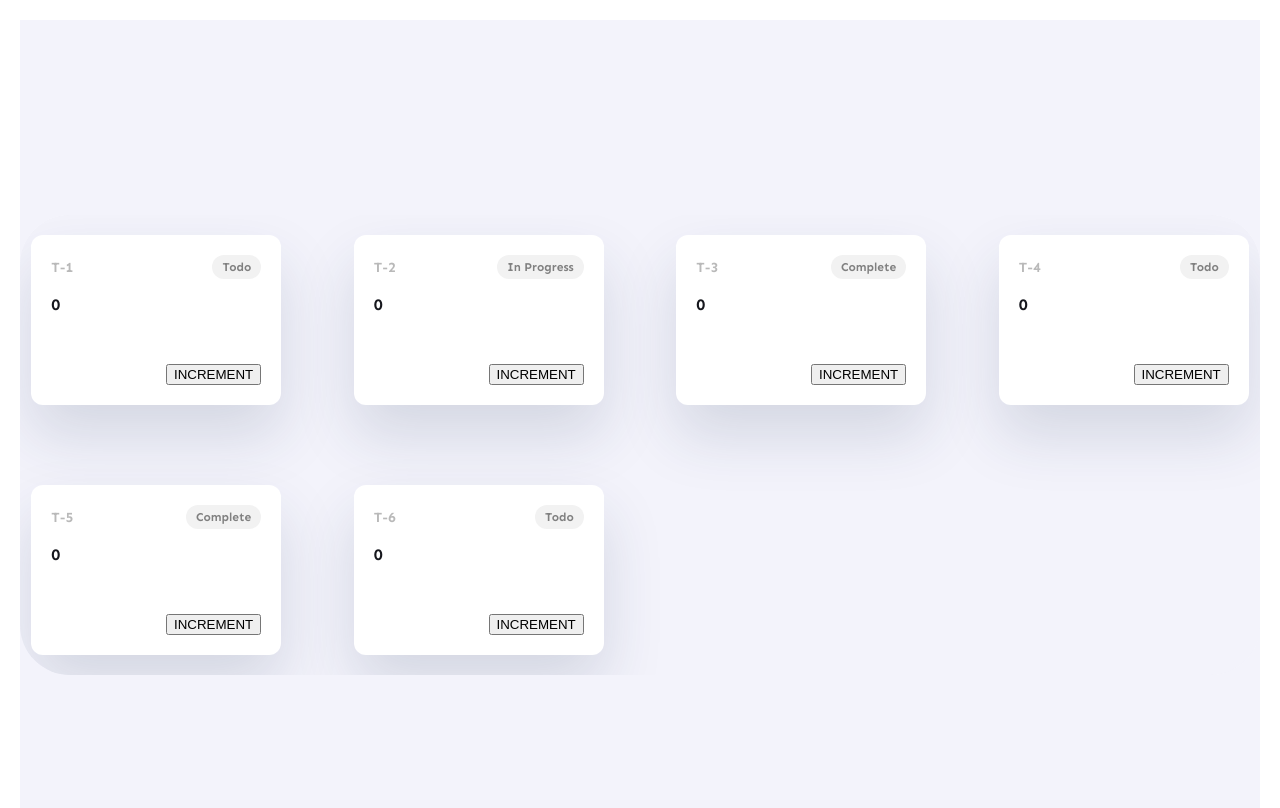
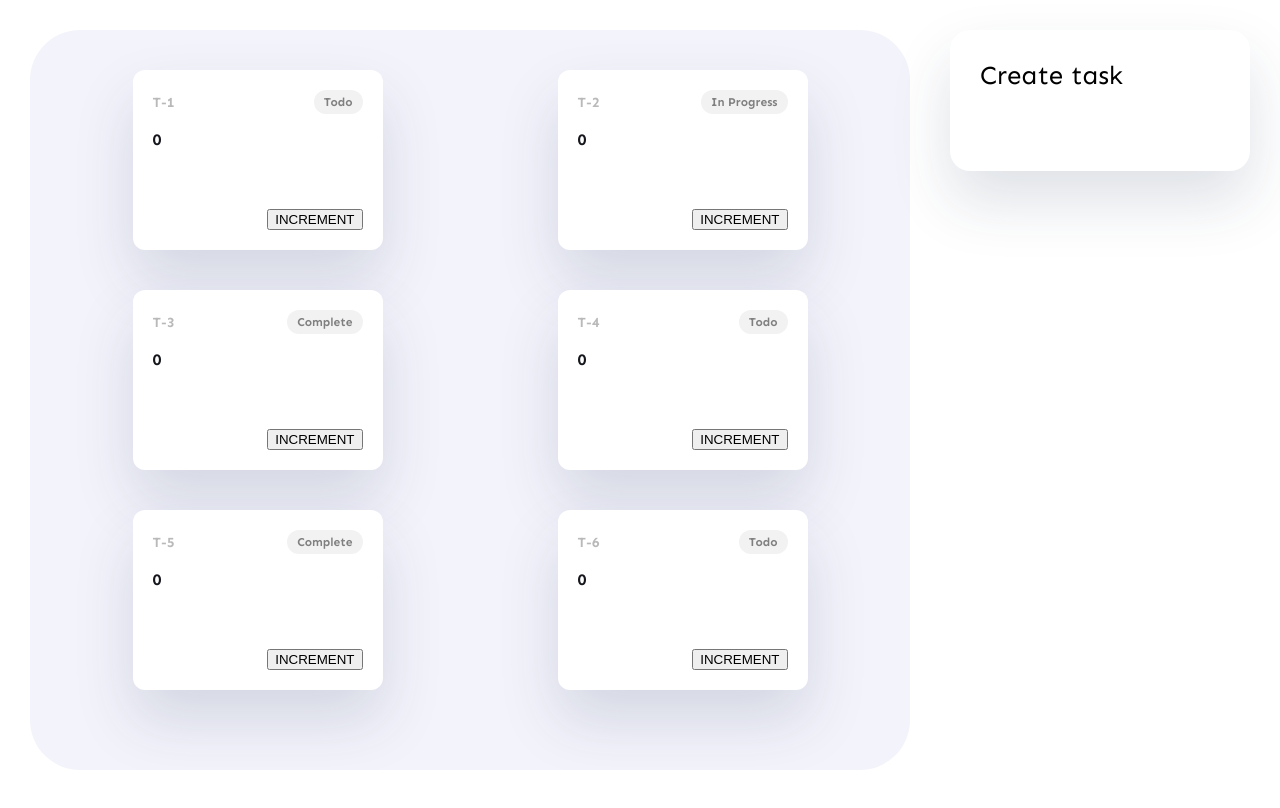
Before and after one commit to n0nia/Task-Manager, a React (Create React App) app: page / in a window 1280 px wide. Shown: the top 808 px of the page. Built offline with nearby package versions, Linux system fonts and the light colour scheme.

Commit message:
Start React Forms

```diff
--- a/src/App.css
+++ b/src/App.css
@@ -1,16 +1,15 @@
 .app-container {
-  background-color: #f3f3fb;
   min-height: 100vh;
   display: flex;
-  justify-content: center;
-  align-items: center;
-  margin: 20px;
+  padding: 30px;
+  max-height: 100vh;
 }
 
 .app-content {
   flex: 1;
   display: grid;
-  grid-template-rows: max-content auto;
+  grid-template-columns: auto minmax(20%, 300px);
+  gap: 40px;
 }
 
 .app-content h3 {
@@ -20,3 +19,14 @@
   line-height: 31px;
   margin: 0 0 50px;
 }
+
+.card-xl {
+  background-color: white;
+  border-radius: 20px;
+  padding: 30px;
+  box-shadow: 0px 30px 60px rgba(32, 56, 85, 0.15);
+}
+
+.side-bar-right {
+  width: 100%;
+}
--- a/src/App.jsx
+++ b/src/App.jsx
@@ -1,6 +1,7 @@
 import React from 'react';
 import './App.css';
 import TaskViewer from './components/task-viewer/TaskViewer';
+import CreateTaskForm from './components/forms/CreateTaskForm';
 
 function App() {
 
@@ -43,29 +44,19 @@
     }
   ];
 
-  return React.createElement(
-    `div`,
-    {
-      className: "app-container"
-    },
-    React.createElement(
-    `div`,
-    {
-      className: "app-content"
-    },
-    React.createElement('h3', {}, ""),
-    React.createElement(TaskViewer, { taskList: data })
-    )
+  return (
+    <div className='app-container'>
+      <div className='app-content'>
+        <TaskViewer taskList={data}/>
+        <div className='side-bar-right'>
+          <div className='card-xl'>
+            <h3>Create task</h3>
+            <form></form>
+          </div>
+        </div>
+      </div>
+    </div>
   );
-
-  //return (
-  //  <div className='app-container'>
-  //    <div className='app-content'>
-  //      <h3>Task Manager</h3>
-  //      <TaskViewer taskList={data}/>
-  //    </div>
-  //  </div>
-  //);
 
 }
 
--- /dev/null
+++ b/src/components/forms/CreateTaskForm.css
@@ -0,0 +1,4 @@
+.form-row {
+    display: flex;
+    flex-direction: column;
+}
--- /dev/null
+++ b/src/components/forms/CreateTaskForm.jsx
@@ -0,0 +1,27 @@
+import React from "react";
+import './CreateTaskForm.css'
+
+const CreateTaskForm = () => {
+    return (
+        <div>
+            <form>
+                <div className="form-row">
+                    <label>Task Name</label>
+                    <input type="text" />
+                </div>
+                <div className="form-row">
+                    <label>Due Date</label>
+                    <input type="date" />
+                </div>
+                <div className="form-row">
+                    <label>Task Details</label>
+                    <textarea name="" id="" cols="30" rows="10"></textarea>
+                </div>
+
+                <button type="submit">Create Task</button>
+            </form>
+        </div>
+    )
+}
+
+export default CreateTaskForm;
--- a/src/components/task-card/TaskCard.css
+++ b/src/components/task-card/TaskCard.css
@@ -1,14 +1,13 @@
 .card-wrapper {
     width: 250px;
-    height: 170px;
+    height: 180px;
     border-radius: 12px;
     background-color: #FFFFFF;
-    box-shadow: 0px 30px 60px 0px #20385526;
+    box-shadow: 0px 30px 60px 0px rgba(32, 56, 85, 0.15);
     display: grid;
     grid-template-rows: max-content auto max-content;
     padding: 20px;
     gap: 15px;
-    margin: 20px;
 }
 
 .card-wrapper p {
--- a/src/components/task-viewer/TaskViewer.css
+++ b/src/components/task-viewer/TaskViewer.css
@@ -1,8 +1,15 @@
 .task-viewer-container {
     background-color: #f3f3fb;
     border-radius: 50px;
-    overflow-y: scroll;
+    padding: 40px;
+    overflow: auto;
+    -ms-overflow-style: none; /* Internet Explorer 10+ */
+    scrollbar-width: none; /* Firefox */
 }
+
+.task-viewer-container::-webkit-scrollbar {
+    display: none; /* Safari and Chrome */
+  }
 
 .task-list-container {
     display: grid;
```
